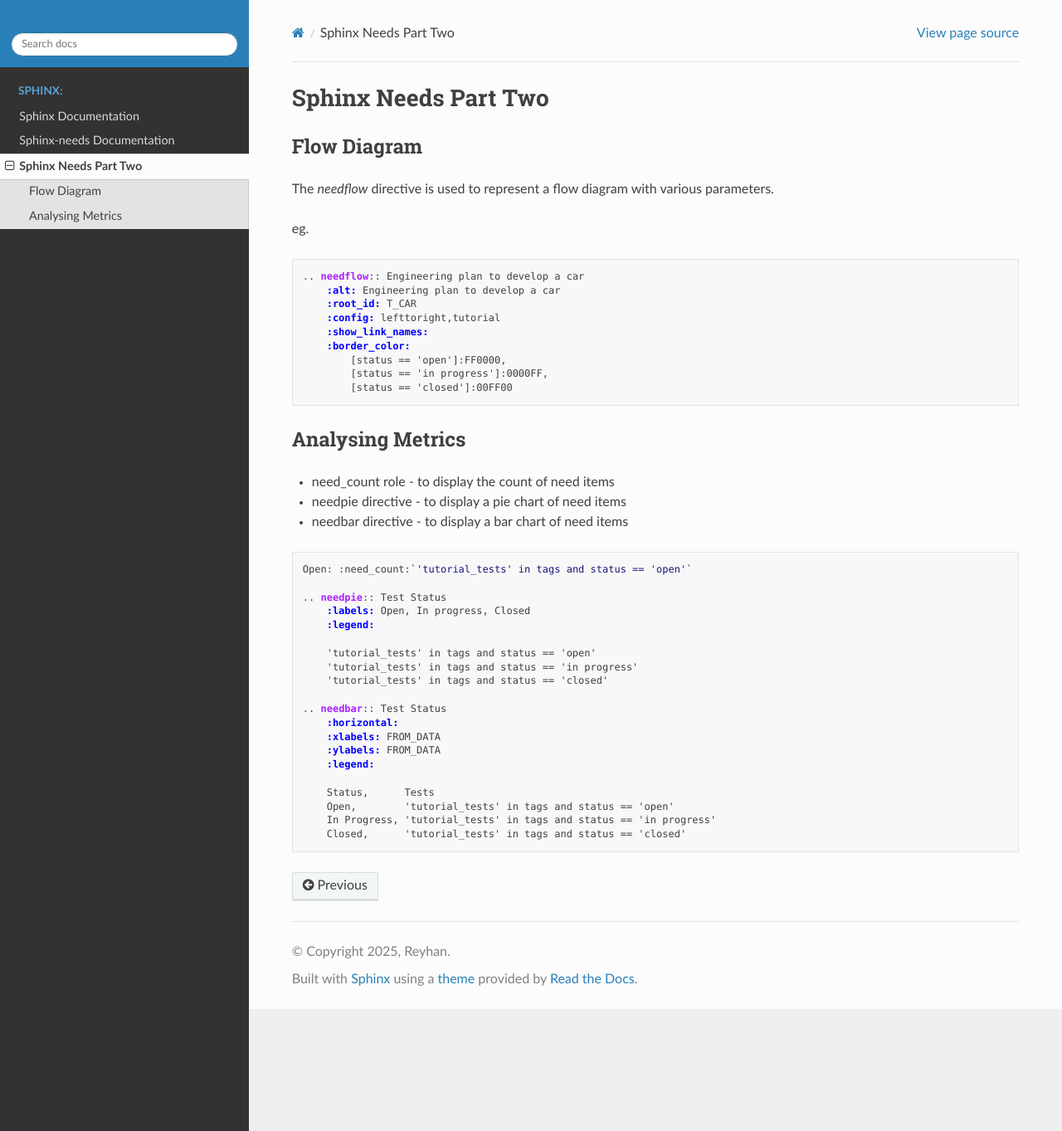
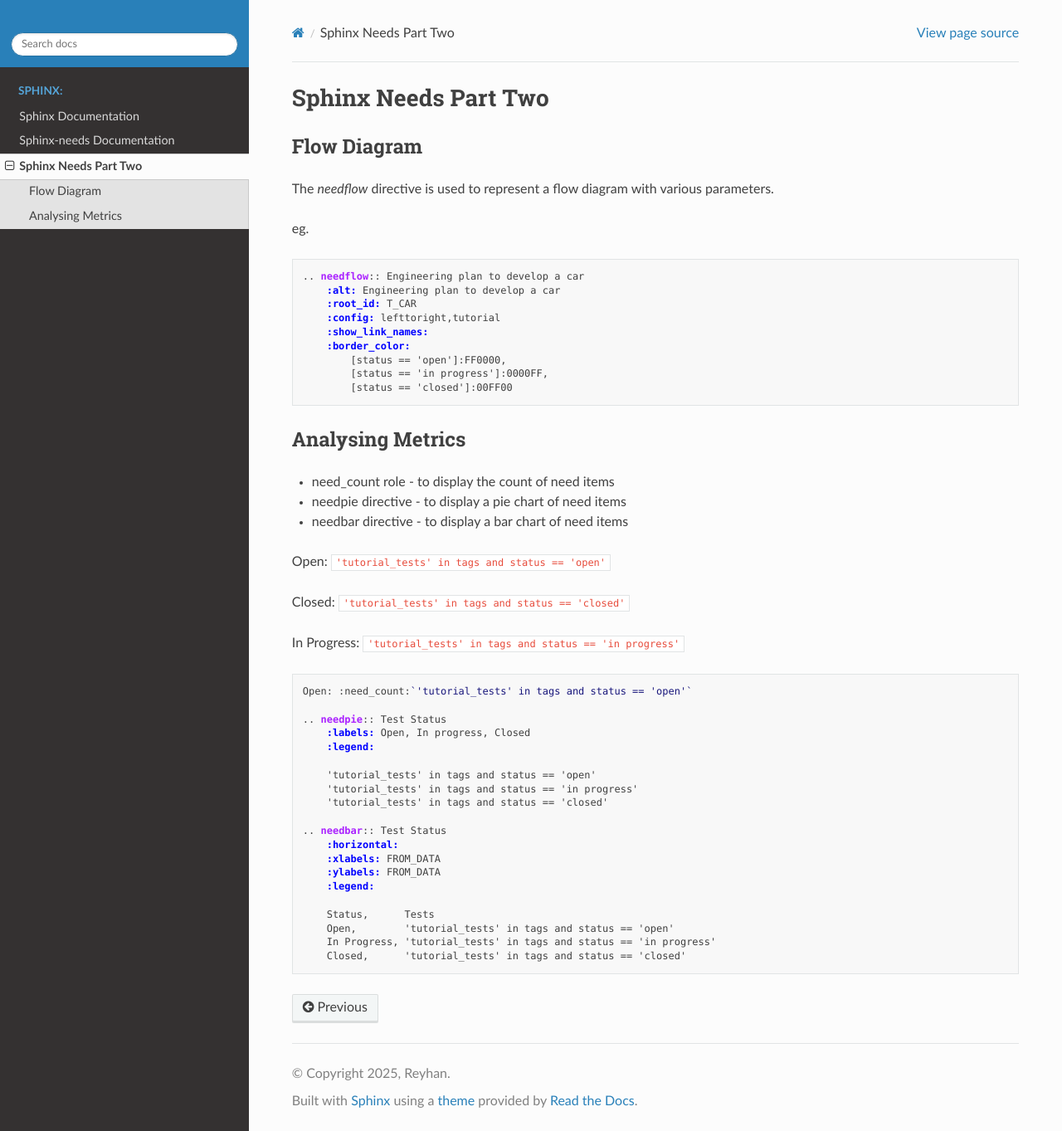
Before and after one commit to reyhan-san/Sphinx, a Sphinx documentation site: the page built from Test_Sphinx/source/page_3.rst, in a window 1280 px wide and 1363 px high. Shown: the whole window at 83% size. Built offline with Sphinx 7.4.7 and the Read the Docs theme 3.1.0, drawn with Linux system fonts in a browser that asks for light colours; cross-references to code outside the pages are shown as plain code.

Commit message:
add more need items

```diff
--- a/Test_Sphinx/source/page_2.rst
+++ b/Test_Sphinx/source/page_2.rst
@@ -156,6 +156,12 @@ Summarises all need items. Can use any of them below
 
 **Examples:**
 
+.. needtable::
+  :tags: tutorial
+  :sort: id
+  :columns: id,type,title,status
+  :style: table
+
 .. figure:: /images/needlist.png
     :align: left
     :scale: 70%
--- a/Test_Sphinx/source/page_3.rst
+++ b/Test_Sphinx/source/page_3.rst
@@ -27,6 +27,12 @@ Analysing Metrics
 * needpie directive - to display a pie chart of need items
 * needbar directive - to display a bar chart of need items
 
+Open: :need_count:`'tutorial_tests' in tags and status == 'open'`
+
+Closed: :need_count:`'tutorial_tests' in tags and status == 'closed'`
+
+In Progress: :need_count:`'tutorial_tests' in tags and status == 'in progress'`
+
 .. code-block:: rst
 
     Open: :need_count:`'tutorial_tests' in tags and status == 'open'`
```
Also changed, not shown: 13 other files.
